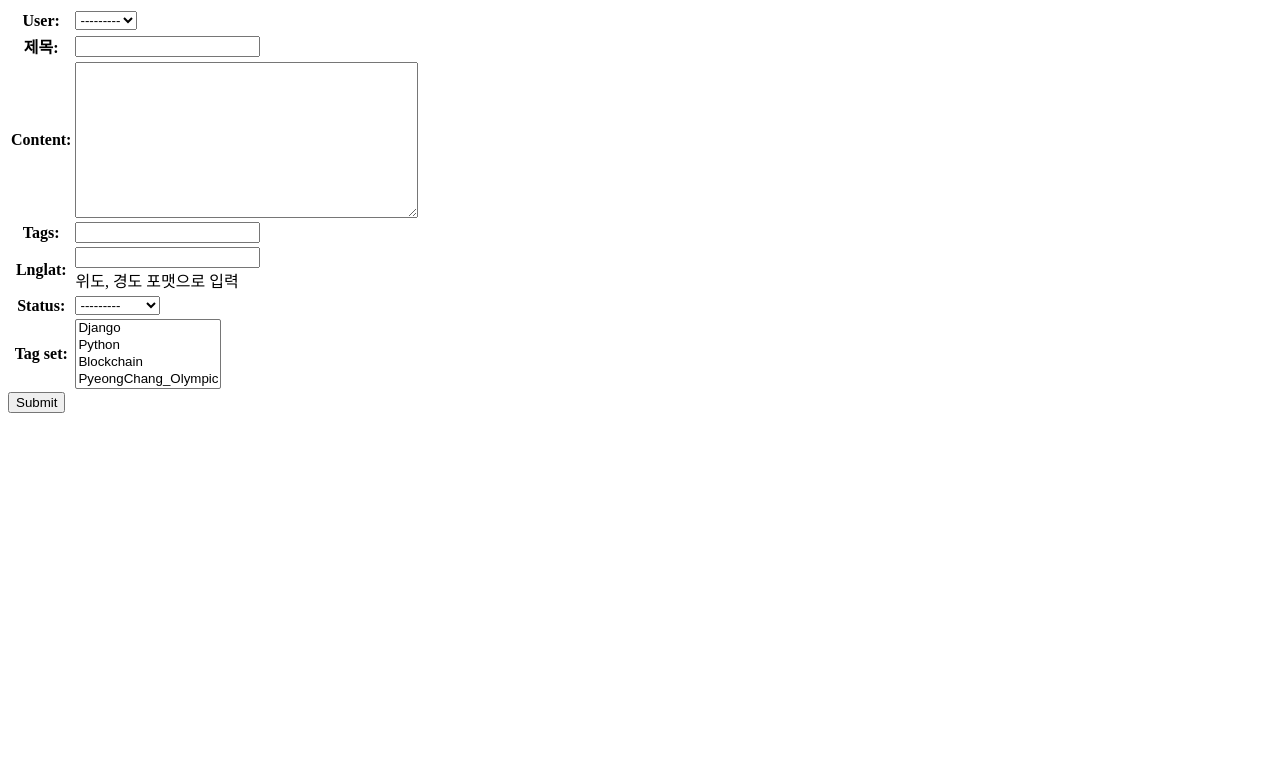
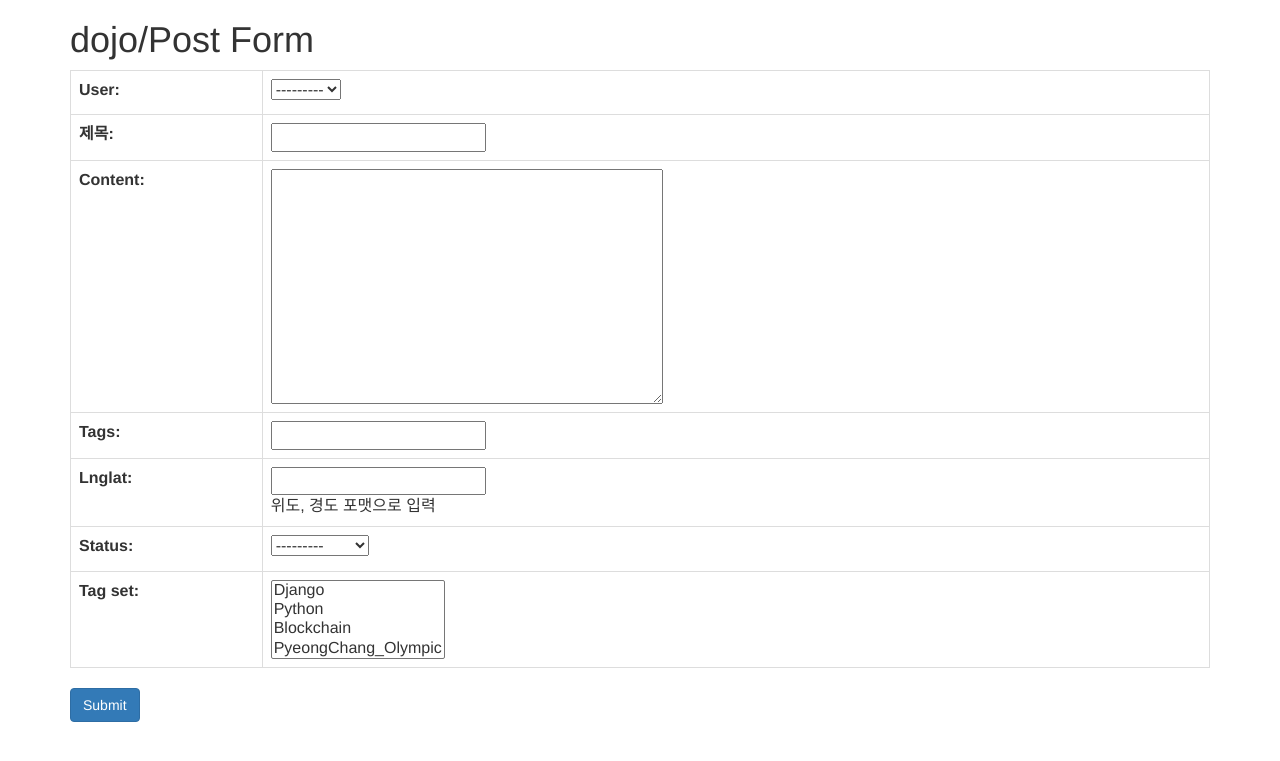
Before and after one commit to YejinChoi/Django_Tutorials, a Django app: template askdjango/dojo/templates/dojo/post_form.html in a window 1280 px wide. Shown: the top 761 px of the page. Run offline with Django 3.2, Linux system fonts and the light colour scheme; the template is opened without the code that fills it: values that come from a table or form of the project are taken from there, others are empty; data comes from the database, SQL or seed files in the repository; some libraries are stand-ins or nearby versions.

Commit message:
dojo/post_form.html 템플릿에 bootstrap3 스타일 적용

```diff
--- a/askdjango/dojo/templates/dojo/post_form.html
+++ b/askdjango/dojo/templates/dojo/post_form.html
@@ -1,8 +1,8 @@
-{% block "layout.html" %}
-
+<link rel="stylesheet" href="//maxcdn.bootstrapcdn.com/bootswatch/3.3.7/flatly/bootstrap.min.css" />
 <div class="container">
     <div class="row">
         <div class="col-md-12">
+            <h1>dojo/Post Form</h1>
             <form action="" method="POST">
                 {% csrf_token %}
                 <table class="table table-hover table-bordered">
@@ -18,6 +18,3 @@
     var dom = document.getElementById('{{form.user_agent.id_for_label}}');
     dom.value = navigator.userAgent;
 </script>
-
-
-{% endblock %}
```
